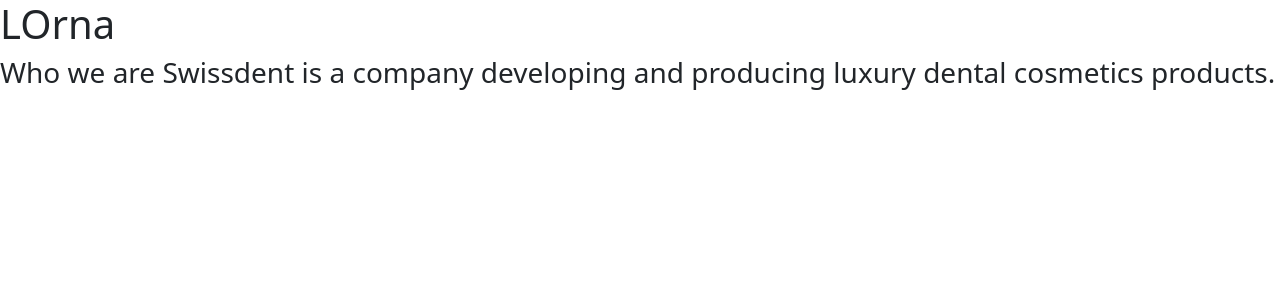
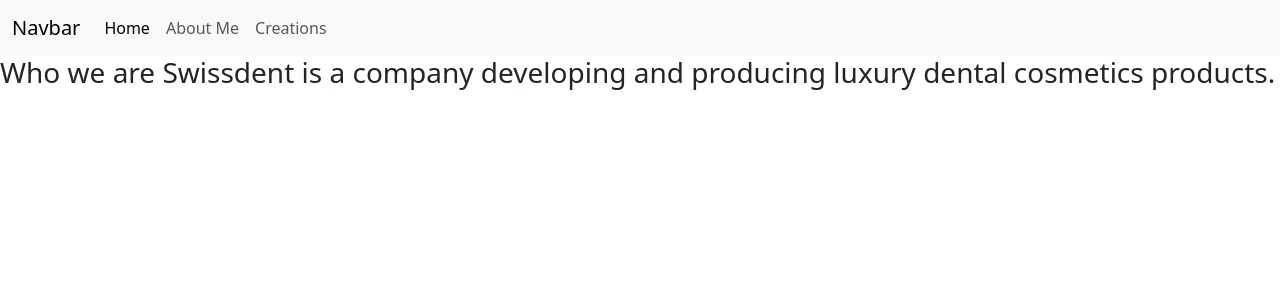
Before and after one commit to lornakamau/wanjiru-kamau, a Django app: page / in a window 1280 px wide. Shown: the top 300 px of the page. Run offline with Django 3.2, Linux system fonts and the light colour scheme; some libraries are stand-ins or nearby versions.

Commit message:
style navbar

```diff
--- a/Website/templates/base.html
+++ b/Website/templates/base.html
@@ -20,8 +20,9 @@
 		{% endblock %}
 	</head>
 	<body class="loading">
+		{% include "navbar.html" %}
 		{% block content %}
-         {%endblock%}
+		{%endblock%}
 		{% block scripts %}
 		<script src="https://ajax.googleapis.com/ajax/libs/jquery/3.2.1/jquery.min.js"></script>
 		{% bootstrap_javascript %}
--- /dev/null
+++ b/Website/templates/navbar.html
@@ -0,0 +1,31 @@
+<div class="container">
+  <nav class="navbar navbar-expand-lg navbar-light bg-light fixed-top">
+    <div class="container-fluid">
+      <a class="navbar-brand d-small" href="#">Navbar</a>
+      <button
+        class="navbar-toggler"
+        type="button"
+        data-bs-toggle="collapse"
+        data-bs-target="#navbarTogglerDemo02"
+        aria-controls="navbarTogglerDemo02"
+        aria-expanded="false"
+        aria-label="Toggle navigation"
+      >
+        <span class="navbar-toggler-icon"></span>
+      </button>
+      <div class="collapse navbar-collapse" id="navbarTogglerDemo02">
+        <ul class="ml-auto navbar-right navbar-nav">
+          <li class="nav-item">
+            <a class="nav-link active" aria-current="page" href="#">Home</a>
+          </li>
+          <li class="nav-item">
+            <a class="nav-link" href="#">About Me</a>
+          </li>
+          <li class="nav-item">
+            <a class="nav-link" href="#">Creations</a>
+          </li>
+        </ul>
+      </div>
+    </div>
+  </nav>
+</div>
```
Also changed, not shown: Website/static/scss/base.scss (+26 -1 lines).
